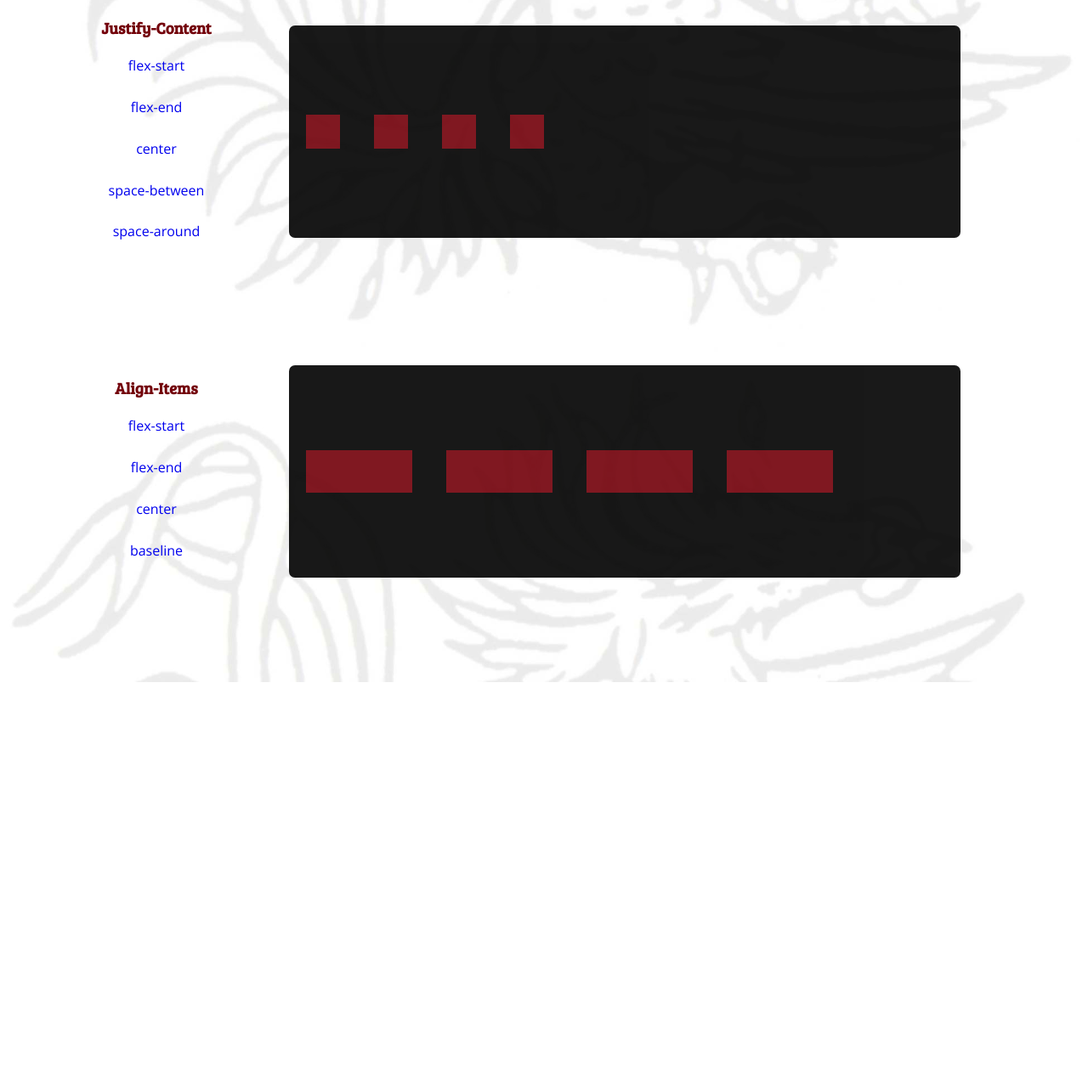
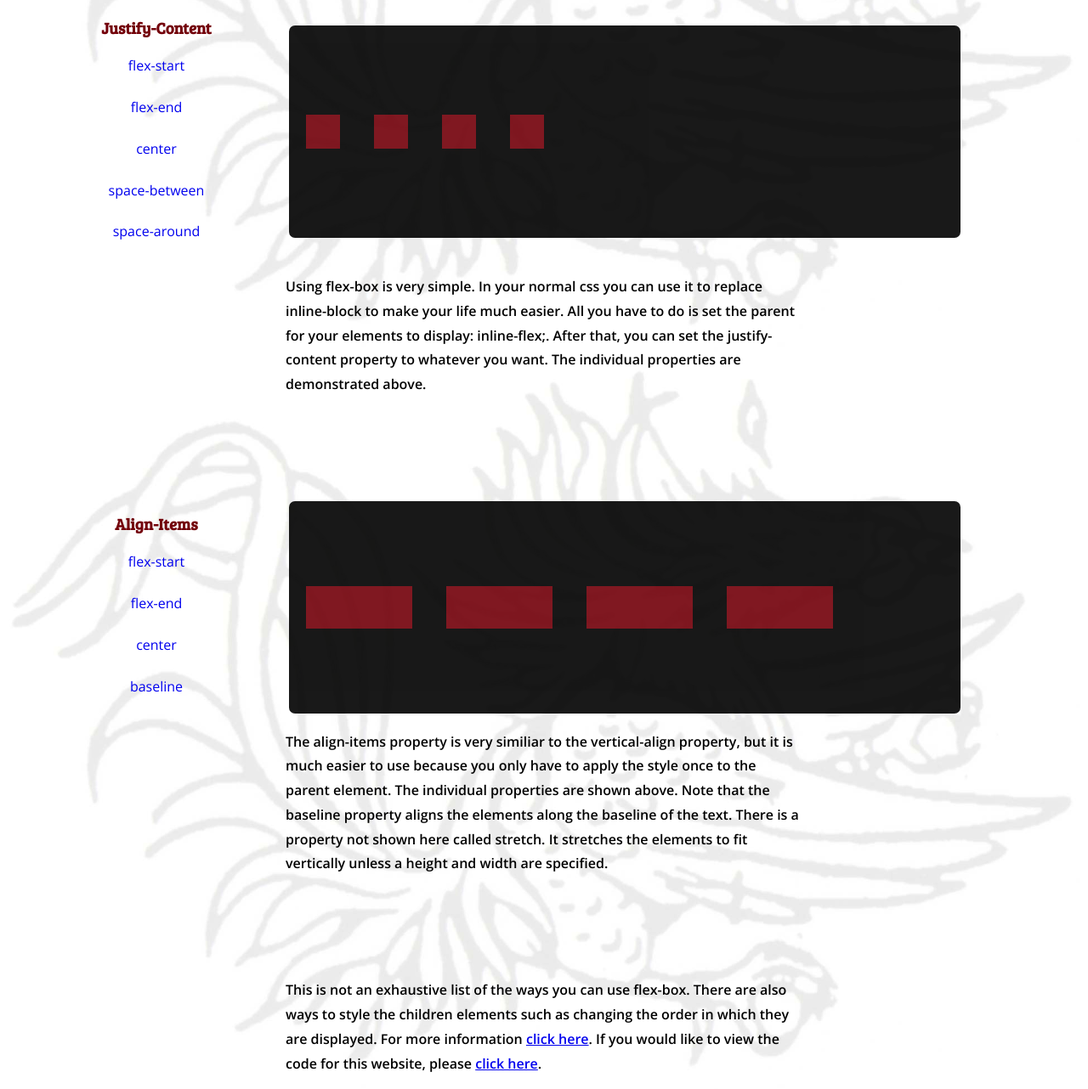
Before and after one commit to bakermm4/flexbox, a website: page index.html in a window 1280 px wide. Shown: the part 458-1740 px from the top of the page at 85% size. Before the commit the page ends 1261 px from the top, so only its background shows below. Drawn offline with nearby package versions, Linux system fonts and the light colour scheme.

Commit message:
update to html

```diff
--- a/index.html
+++ b/index.html
@@ -72,6 +72,12 @@
 
                     </div>
 
+                    <div class="explanations">
+
+                        <p>Using flex-box is very simple. In your normal css you can use it to replace inline-block to make your life much easier. All you have to do is set the parent for your elements to display: inline-flex;. After that, you can set the justify-content property to whatever you want. The individual properties are demonstrated above.</p>
+
+                    </div>
+
                 </div>
 
 
@@ -108,8 +114,19 @@
 
                     </div>
 
+
+                    <div class="explanations">
+
+                        <p>The align-items property is very similiar to the vertical-align property, but it is much easier to use because you only have to apply the style once to the parent element. The individual properties are shown above. Note that the baseline property aligns the elements along the baseline of the text. There is a property not shown here called stretch. It stretches the elements to fit vertically unless a height and width are specified.</p>
+
+                    </div>
+
                 </div>
 
+            </div>
+
+            <div class="explanations">
+                <p>This is not an exhaustive list of the ways you can use flex-box. There are also ways to style the children elements such as changing the order in which they are displayed. For more information <a href="https://css-tricks.com/snippets/css/a-guide-to-flexbox/">click here</a>. If you would like to view the code for this website, please <a href="https://github.com/bakermm4/flexbox">click here</a>.</p>
             </div>
 
         </div>
--- a/scss/style.scss
+++ b/scss/style.scss
@@ -127,3 +127,14 @@ header{
 		margin: 40px 20px;
 	}
 }
+
+
+.explanations{
+	width: 50%;
+	display: block;
+	margin: 0 auto;
+
+	p{
+		font-weight: 600;
+	}
+}
```
Also changed, not shown: css/style.css.
